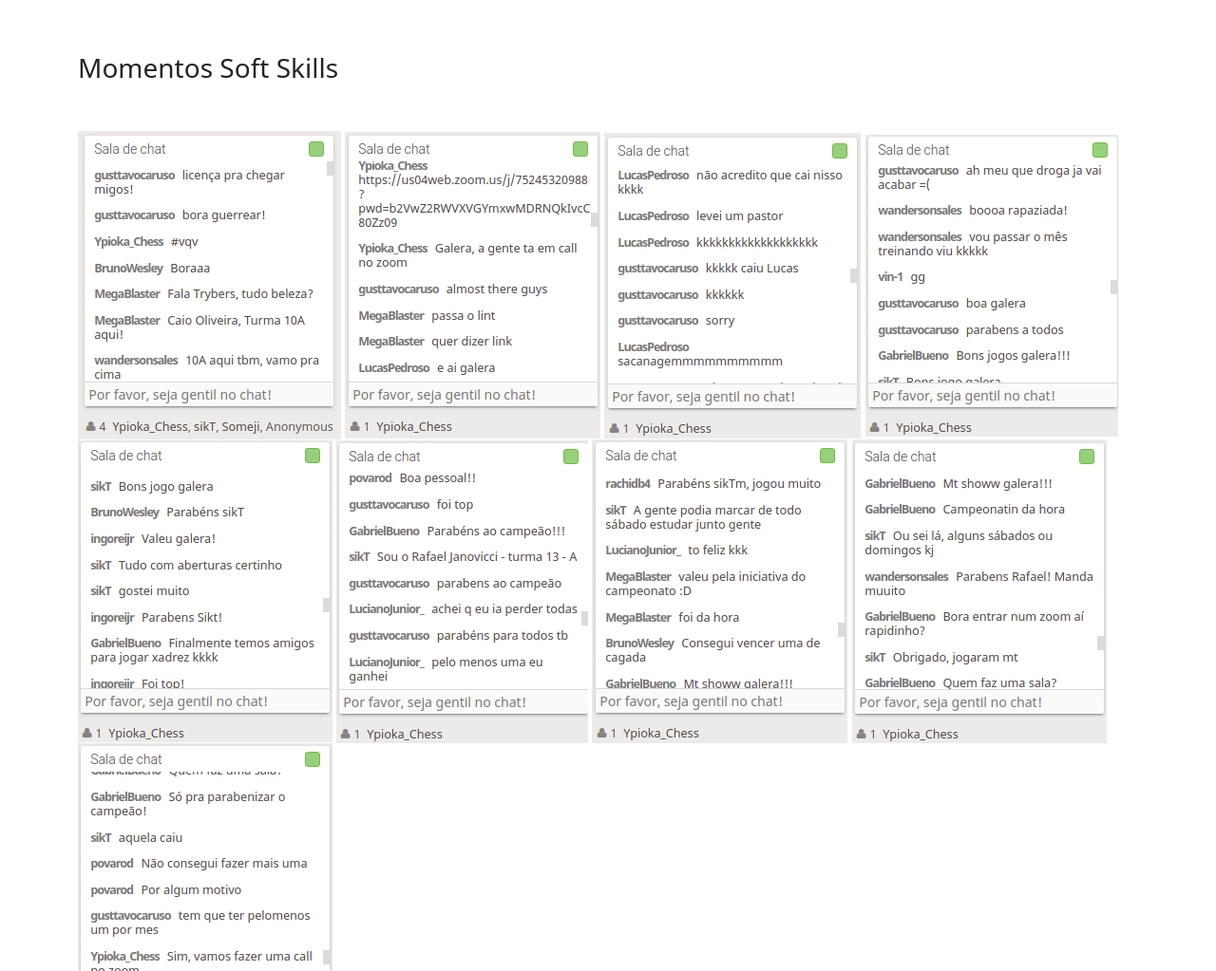
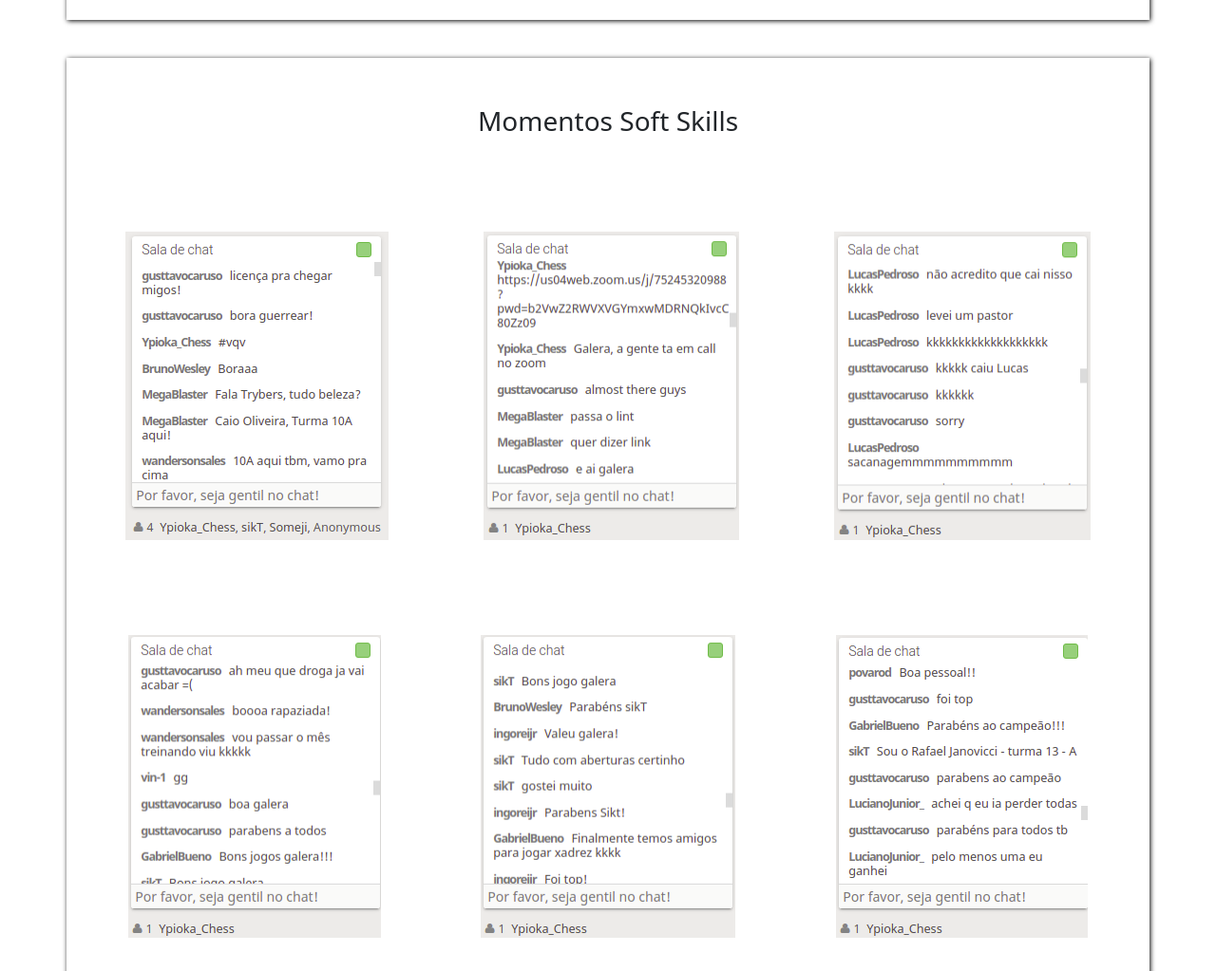
Before and after one commit to trybe-chess-club/blog, a plain HTML site: page index.html in a window 1280 px wide. Shown: the part 1777-2800 px from the top of the page at 95% size. Drawn offline with nearby package versions, Linux system fonts and the light colour scheme.

Commit message:
Update style.css

```diff
--- a/style.css
+++ b/style.css
@@ -17,6 +17,8 @@ header {
   box-shadow: 1px 1px 5px black;
 }
 
+
+
 header img {
   width: 60px;
 }
@@ -30,9 +32,31 @@ header img {
 }
 
 h3 {
-  margin: 50px 0;
+  margin: 50px auto;
 }
 
-#secao-de-noticias {
-  margin-left: 30px;
+.container {
+  display: flex;
+  flex-direction: column;
+  align-items: center;
+  width: 90%;
+  margin: 0 auto;
+  margin-bottom: 40px;
+  box-shadow: 1px 1px 5px black;
 }
+
+.classificacao{
+  display: flex;
+  flex-direction: column;
+  align-items: center;
+}
+
+.imagens {
+  display: flex;
+  justify-content: space-around;
+  flex-wrap: wrap;
+  width: 100%;
+}
+.imagens img{
+  margin: 50px;
+}
```
